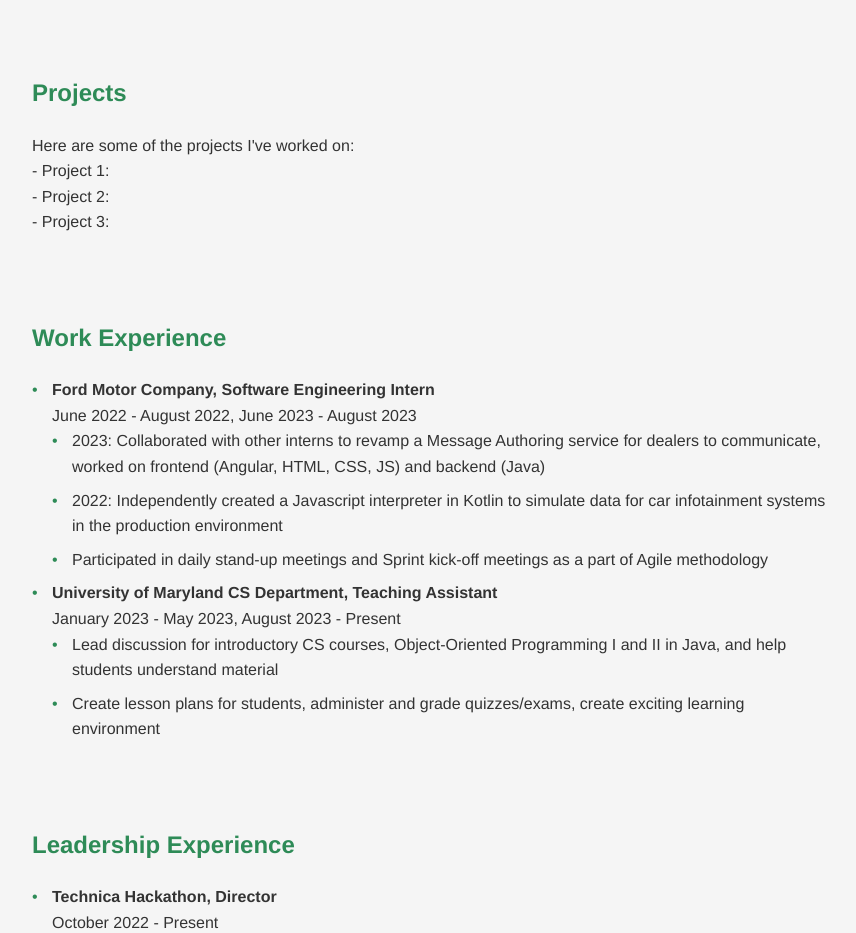
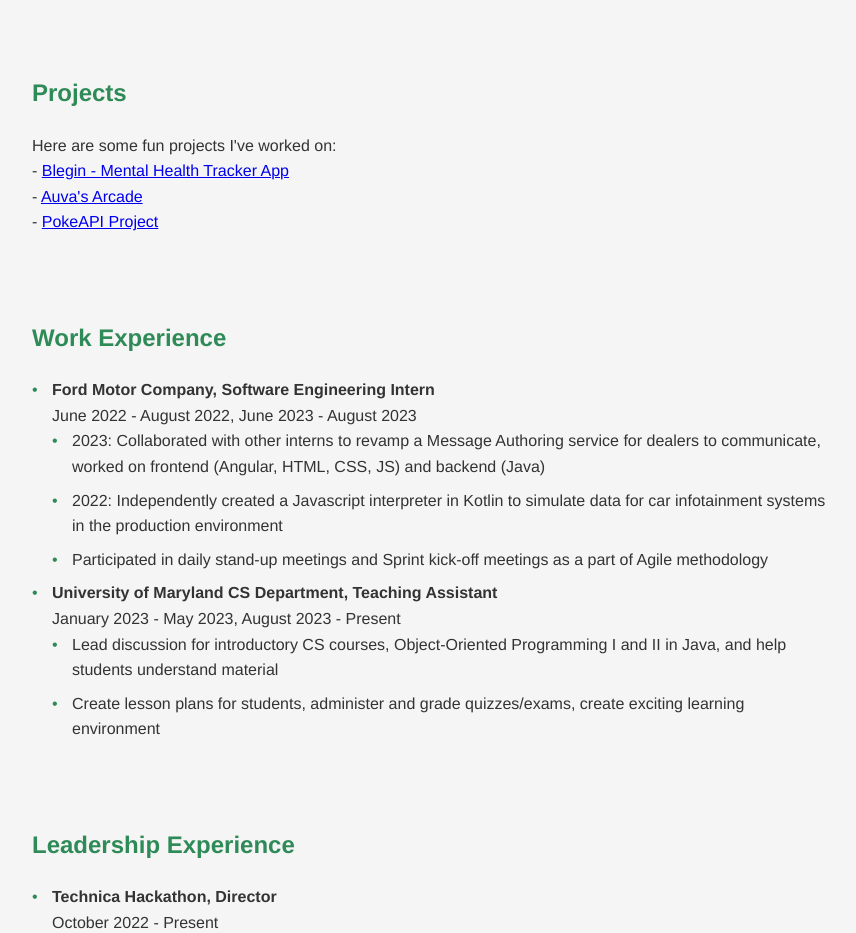
Before and after one commit to auva127/auva127.github.io, a plain HTML site: page index.html in a window 1280 px wide. Shown: the part 1160-2093 px from the top of the page, without its empty margins (208-1064 px from the left). Drawn offline with Linux system fonts and the light colour scheme.

Commit message:
Finalized

```diff
--- a/index.html
+++ b/index.html
@@ -78,13 +78,13 @@
     <section id="projects">
       <h2>Projects</h2>
       <p>
-        Here are some of the projects I've worked on:
+        Here are some fun projects I've worked on:
         <br>
-        - Project 1:
+        - <a href="https://devpost.com/software/blegin">Blegin - Mental Health Tracker App</a>
         <br>
-        - Project 2:
+        - <a href="https://auvas-arcade.glitch.me/index.html?count=">Auva's Arcade</a>
         <br>
-        - Project 3:
+        - <a href="https://github.com/auva127/CMSC335Final">PokeAPI Project</a>
       </p>
     </section>
     <section id="work-experience">
```
